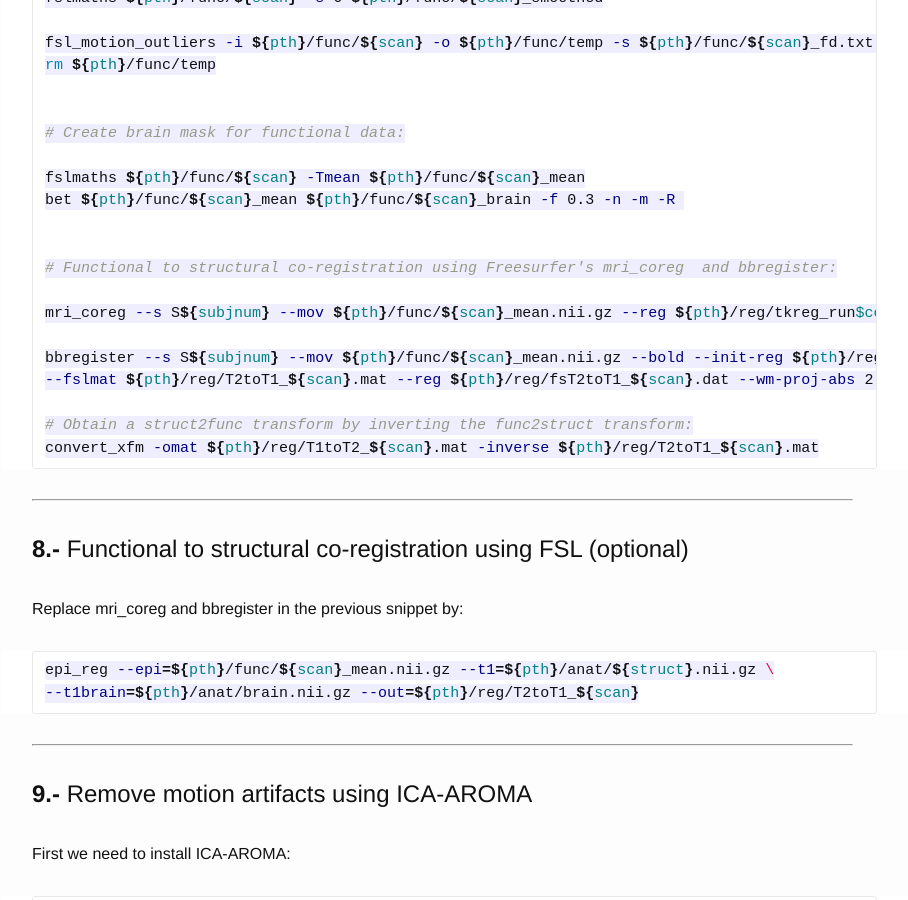
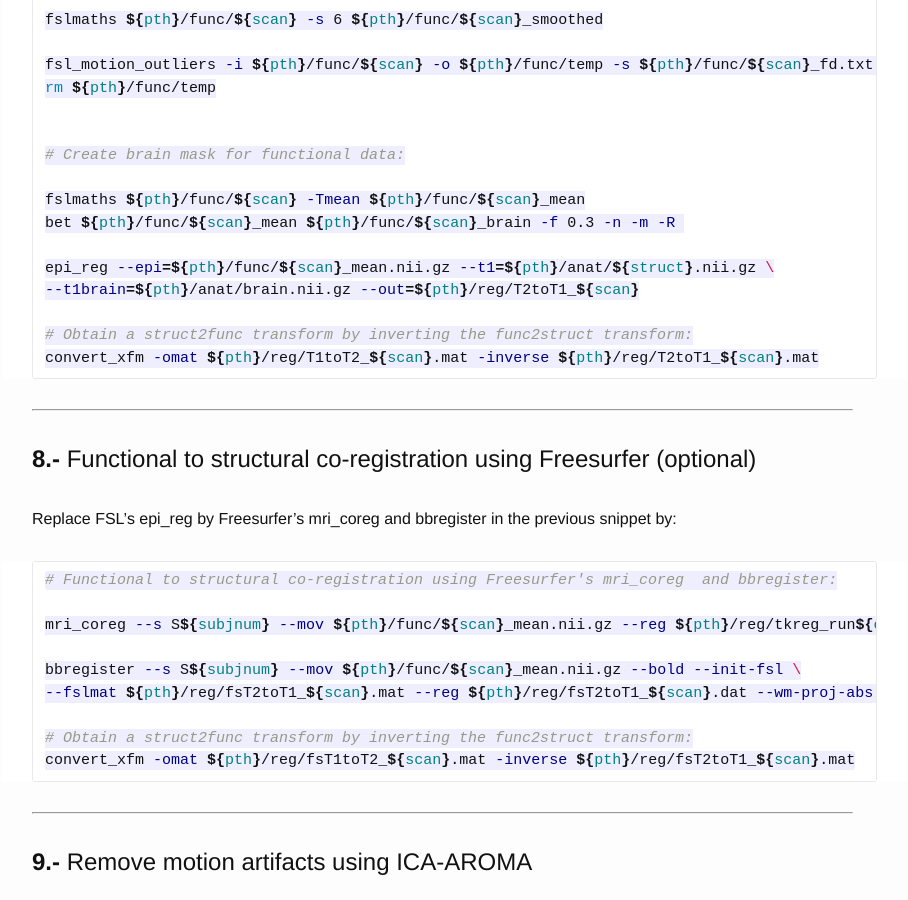
Before and after one commit to nicogravel/fMRI-barebones, a Jekyll site: the page built from docs/howto.md, in a window 1280 px wide and 900 px high, scrolled down 5885 px. Shown: the whole window, without its empty margins (28-936 px from the left). Built offline with Jekyll 4.4.1, drawn with Linux system fonts in a browser that asks for light colours; comment, search, counter and statistics services are not loaded; some of the changed text lies outside the part shown.

Commit message:
Updated functional to structural co-registration steps (7,8)

````diff
--- a/docs/howto.md
+++ b/docs/howto.md
@@ -16,8 +16,8 @@
 4. [Skull stripping using FSL (optional)](/fMRI-barebones/howto.html#4)
 5. [Linear registration to standard space using FSL](/fMRI-barebones/howto.html#5)
 6. [Non-linear registration to standard space using FSL](/fMRI-barebones/howto.html#6)
-7. [Functional to structural co-registration using Freesurfer](/fMRI-barebones/howto.html#7)
-8. [Functional to structural co-registration using FSL (optional)](/fMRI-barebones/howto.html#8)
+7. [Functional to structural co-registration using FSL](/fMRI-barebones/howto.html#7)
+8. [Functional to structural co-registration using Freesurfer (optional)](/fMRI-barebones/howto.html#8)
 9. [Remove motion artifacts using ICA-AROMA](/fMRI-barebones/howto.html#9)
 10. [Obtain BOLD time series from ROIs in FSL atlases](/fMRI-barebones/howto.html#10)
 11. [Create .MGZ files with surface-node X ROI parameter/time series](/fMRI-barebones/howto.html#11)
@@ -201,7 +201,7 @@
 
 <a name="7"></a>
 
-## **7.-** Functional to structural co-registration using Freesurfer
+## **7.-** Functional to structural co-registration using FSL
 
 ```shell
 export FREESURFER_HOME=/Applications/freesurfer
@@ -240,13 +241,8 @@
 fslmaths ${pth}/func/${scan} -Tmean ${pth}/func/${scan}_mean
 bet ${pth}/func/${scan}_mean ${pth}/func/${scan}_brain -f 0.3 -n -m -R
 
-
-# Functional to structural co-registration using Freesurfer's mri_coreg  and bbregister:
-
-mri_coreg --s S${subjnum} --mov ${pth}/func/${scan}_mean.nii.gz --reg ${pth}/reg/tkreg_run$cond.lta --debug
-
-bbregister --s S${subjnum} --mov ${pth}/func/${scan}_mean.nii.gz --bold --init-reg ${pth}/reg/tkreg_run$cond.lta \
---fslmat ${pth}/reg/T2toT1_${scan}.mat --reg ${pth}/reg/fsT2toT1_${scan}.dat --wm-proj-abs 2 #--frame frameno --o ${pth}/fsurf/regtest.nii.gz
+epi_reg --epi=${pth}/func/${scan}_mean.nii.gz --t1=${pth}/anat/${struct}.nii.gz \
+--t1brain=${pth}/anat/brain.nii.gz --out=${pth}/reg/T2toT1_${scan}
 
 # Obtain a struct2func transform by inverting the func2struct transform:
 convert_xfm -omat ${pth}/reg/T1toT2_${scan}.mat -inverse ${pth}/reg/T2toT1_${scan}.mat
@@ -257,13 +253,20 @@
 <a name="8"></a>
 
 
-##  **8.-** Functional to structural co-registration using FSL (optional)
+##  **8.-** Functional to structural co-registration using Freesurfer (optional)
 
-Replace mri_coreg  and bbregister in the previous snippet by:
+Replace FSL's epi_reg by Freesurfer's mri_coreg and bbregister in the previous snippet by:
 
 ```shell
-epi_reg --epi=${pth}/func/${scan}_mean.nii.gz --t1=${pth}/anat/${struct}.nii.gz \
---t1brain=${pth}/anat/brain.nii.gz --out=${pth}/reg/T2toT1_${scan}
+# Functional to structural co-registration using Freesurfer's mri_coreg  and bbregister:
+
+mri_coreg --s S${subjnum} --mov ${pth}/func/${scan}_mean.nii.gz --reg ${pth}/reg/tkreg_run${cond}.lta --debug
+
+bbregister --s S${subjnum} --mov ${pth}/func/${scan}_mean.nii.gz --bold --init-fsl \
+--fslmat ${pth}/reg/fsT2toT1_${scan}.mat --reg ${pth}/reg/fsT2toT1_${scan}.dat --wm-proj-abs 2
+
+# Obtain a struct2func transform by inverting the func2struct transform:
+convert_xfm -omat ${pth}/reg/fsT1toT2_${scan}.mat -inverse ${pth}/reg/fsT2toT1_${scan}.mat
 ```
 
 ---
@@ -312,6 +315,9 @@
 
 # Check results:
 #fsleyes ${pth}/func/${scan}.nii.gz ${pth}/mc/${scan}_denoised.nii.gz
+
+# flirt -in ${pth}/mc/${scan}_denoised.nii.gz -ref ${pth}/anat/${struct}.nii.gz -out ${pth}/mc/${scan}_denoised_reg.nii.gz -init ${pth}/reg/T2toT1_${scan}.mat  -applyxfm4D
+
 ```
 
 ---
@@ -329,6 +335,7 @@
 ```shell
 mkdir ${pth}/results
 mkdir ${pth}/results/nat
+
 invwarp --ref=${pth}/anat/${struct}.nii.gz \
 --warp=${pth}/reg/T1toMNI_warp --out=${pth}/reg/MNItoT1_warp
 
@@ -342,15 +349,20 @@
 # Create mask for left and right hemispheres
 ##########################################################################################
 export atlas_subc=/usr/local/fsl/data/atlases/HarvardOxford/HarvardOxford-sub-prob-2mm.nii.gz
-applywarp -i ${atlas_subc} -r ${pth}/mc/${scan}_baseline --postmat=${pth}/reg/T1toT2_${scan}.mat \
+
+fslroi ${pth}/func/${scan} ${pth}/func/${scan}_1stvol 0 1
+
+
+applywarp -i ${atlas_subc} -r ${pth}/func/${scan}_mean --postmat=${pth}/reg/T1toT2_${scan}.mat \
  -w ${pth}/reg/MNItoT1_warp -o ${pth}/atlas_subc_nat --interp=nn
+
 ############################################################
 # Extract masks for left and right cortical hemispheres:
 fslroi ${pth}/atlas_subc_nat leftCortex 01 1 # Left gray matter
-fslmaths leftCortex -thr 50 leftCortex
+fslmaths leftCortex -thr 20 leftCortex
 fslmaths leftCortex -bin leftCortex
 fslroi ${pth}/atlas_subc_nat rightCortex 12 1 # Right gray matter
-fslmaths rightCortex -thr 50 rightCortex
+fslmaths rightCortex -thr 20 rightCortex
 fslmaths rightCortex -bin rightCortex
 ```
 
@@ -467,23 +475,23 @@
 ##########################################################################################
 # Start from header (if lucky) or from FLIRT or mri_coreg alignment:
 
-mri_coreg --s S${subjnum} --mov ${input}_mean.nii.gz --reg ${pth}/fsurf/tkreg_run$cond.lta --debug
+mri_coreg --s S${subjnum} --mov ${input}_mean.nii.gz --reg ${pth}/fsurf/tkreg_run${cond}.lta --debug
 
 # Check results:
-# tkregisterfv --mov ${input}_mean.nii.gz --targ $FREESURFER_HOME/subjects/S${subjnum}/mri/brainmask.mgz --reg ${pth}/fsurf/tkreg_run$cond.lta --s S${subjnum}  --surfs
+# tkregisterfv --mov ${input}_mean.nii.gz --targ $FREESURFER_HOME/subjects/S${subjnum}/mri/brainmask.mgz --reg ${pth}/fsurf/tkreg_run${cond}.lta --s S${subjnum}  --surfs
 
 # Boundary based registration (based on segmentation):
 
-bbregister --s S${subjnum} --mov ${input}_mean.nii.gz --bold --init-reg ${pth}/fsurf/tkreg_run$cond.lta \
- --reg ${pth}/fsurf/tkreg_run$cond.dat --fslmat ${pth}/fsurf/fsT2toT1_run$cond.mat --wm-proj-abs 2
+bbregister --s S${subjnum} --mov ${input}_mean.nii.gz --bold --init-reg ${pth}/fsurf/tkreg_run${cond}.lta \
+ --reg ${pth}/fsurf/tkreg_run${cond}.dat --fslmat ${pth}/fsurf/fsT2toT1_run${cond}.mat --wm-proj-abs 2
 
 # Check:
-# tkregisterfv --mov ${input}_mean.nii.gz --reg ${pth}/fsurf/tkreg_run$cond.dat --surfs
+# tkregisterfv --mov ${input}_mean.nii.gz --reg ${pth}/fsurf/tkreg_run${cond}.dat --surfs
 
 # Awesome! and can be improved my hand and also iterating.
 
 # Obtain registered T2 by writing alignment to header
-mri_vol2vol --mov ${input}.nii.gz --reg ${pth}/fsurf/tkreg_run$cond.dat --o ${input}_reg.nii.gz --trilin --fstarg --no-resample
+mri_vol2vol --mov ${input}.nii.gz --reg ${pth}/fsurf/tkreg_run${cond}.dat --o ${input}_reg.nii.gz --trilin --fstarg --no-resample
 
 # Check results:
 # tkregisterfv --mov ${input}_mean.nii.gz --targ $FREESURFER_HOME/subjects/S${subjnum}/mri/orig.mgz \
@@ -491,10 +499,10 @@
 ## Interpolate functional to anatomical surface (similar to_freesurfer.py)
 export method=trilinear
 export hemis=lh
-mri_vol2surf --mov ${input}_reg.nii.gz --srcreg ${pth}/fsurf/tkreg_run$cond.dat --hemi ${hemis} --cortex \
+mri_vol2surf --mov ${input}_reg.nii.gz --srcreg ${pth}/fsurf/tkreg_run${cond}.dat --hemi ${hemis} --cortex \
 --out ${input}_reg_func2surf_${hemis}.mgz --interp ${method} --projfrac 0.5
 export hemis=rh
-mri_vol2surf --mov ${input}_reg.nii.gz --srcreg ${pth}/fsurf/tkreg_run$cond.dat --hemi ${hemis} --cortex \
+mri_vol2surf --mov ${input}_reg.nii.gz --srcreg ${pth}/fsurf/tkreg_run${cond}.dat --hemi ${hemis} --cortex \
 --out ${input}_reg_func2surf_${hemis}.mgz --interp ${method} --projfrac 0.5
 ```
 
````
Also changed, not shown: other parts of docs/howto.md (+8 -11 lines), docs/index.md (+2 -2 lines).
